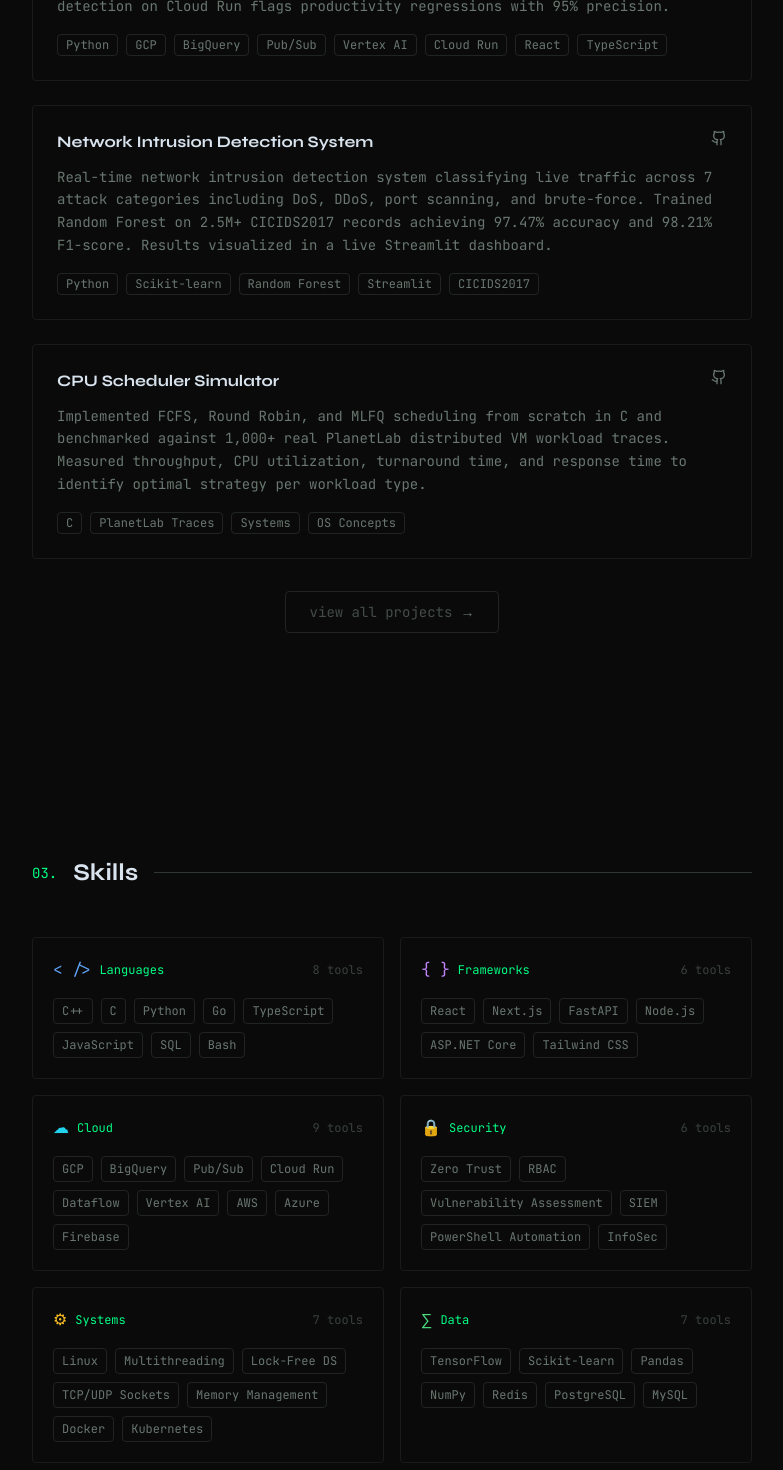
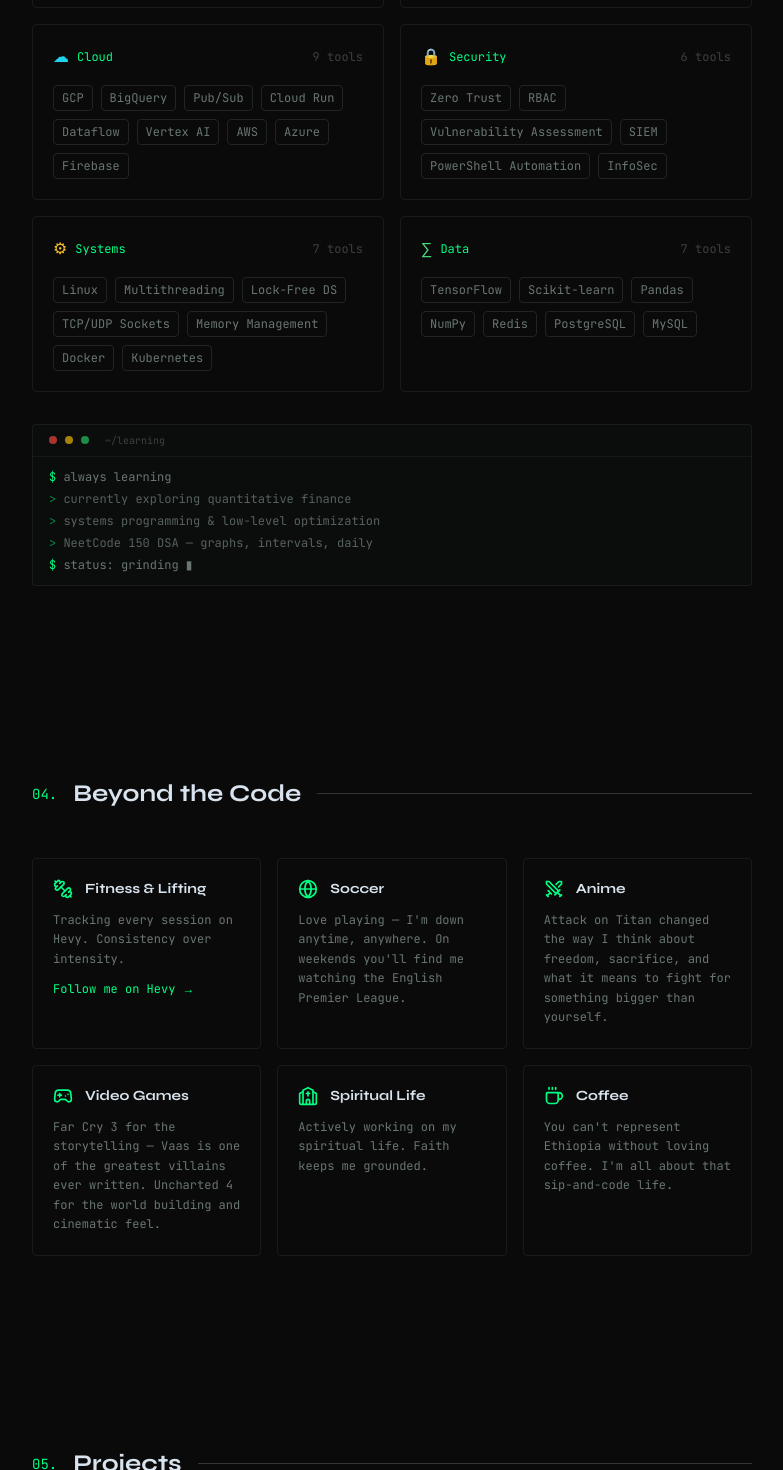
Before and after one commit to bereketlemma/bereket-portfolio, a Next.js app: page / in a window 1280 px wide. Shown: the part 2700-4170 px from the top of the page, without its empty margins (248-1031 px from the left). Built offline with nearby package versions, Linux system fonts and the light colour scheme.

Commit message:
Reorder Home page sections: place Skills before Hobbies and Projects after Hobbies for improved flow.

```diff
--- a/app/page.tsx
+++ b/app/page.tsx
@@ -1,8 +1,8 @@
 import Hero from "./home/_components/hero"
 import Experience from "./home/_components/experience"
+import Skills from "./home/_components/skills"
 import Hobbies from "./home/_components/hobbies"
 import Projects from "./home/_components/projects"
-import Skills from "./home/_components/skills"
 import Footer from "./home/_components/footer"
 
 export default function Home() {
@@ -10,9 +10,9 @@ export default function Home() {
     <>
       <Hero />
       <Experience />
-      <Projects />
       <Skills />
       <Hobbies />
+      <Projects />
       <Footer />
     </>
   )
```
